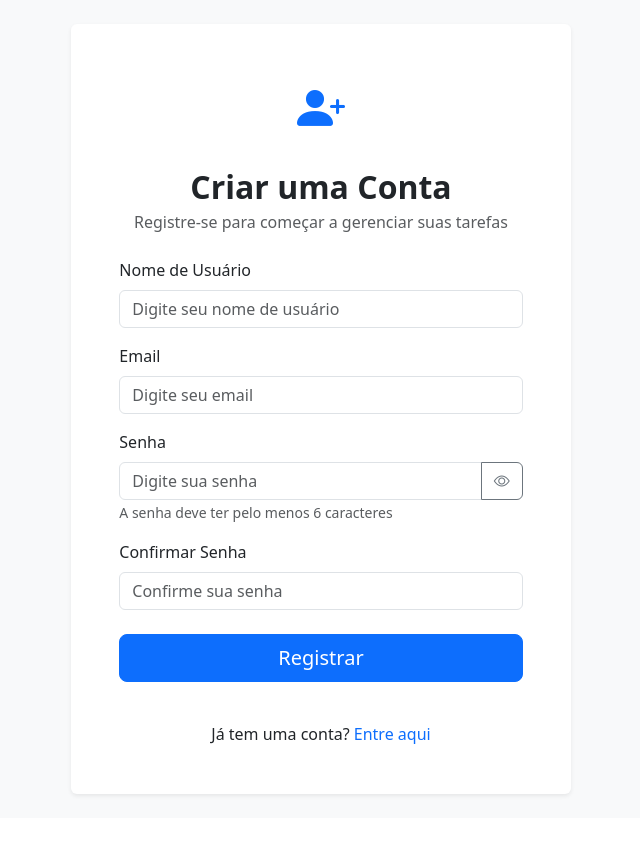
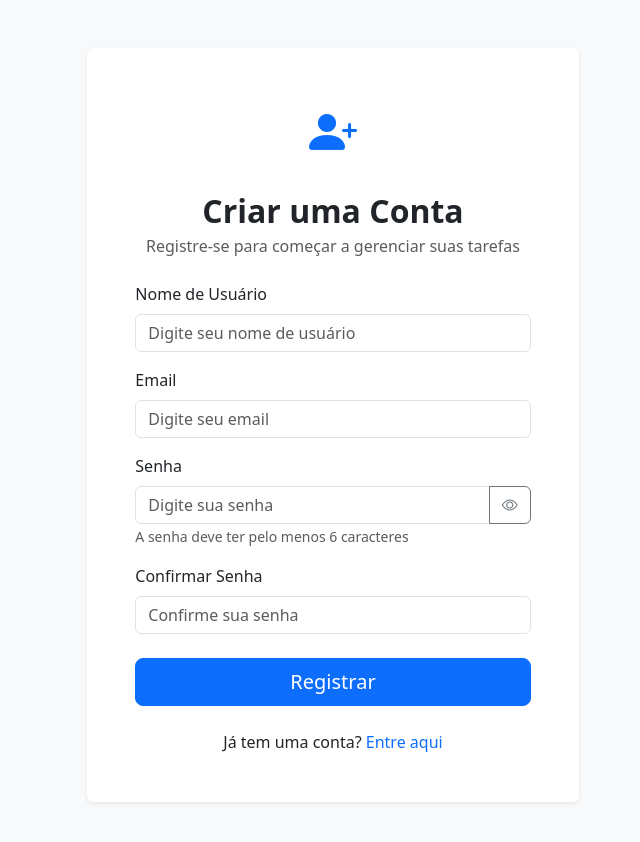
Before and after one commit to MtMath/todo-react-sliced, a React (Vite) app: page /register in a window 1280 px wide. Shown: the top 842 px of the page, without its empty margins (307-947 px from the left). Before the commit the page ends 818 px from the top, so only its background shows below. Built offline with nearby package versions, Linux system fonts and the light colour scheme; no server answers.

Commit message:
fix(Register): incorrect form spacing

```diff
--- a/src/pages/register/index.tsx
+++ b/src/pages/register/index.tsx
@@ -103,11 +103,16 @@ export const RegisterPage: React.FC = () => {
   return (
     <PageContainer
       fluid
-      className="bg-light min-vh-100 d-flex align-items-center"
+      className="bg-light min-vh-100 d-flex align-items-center justify-content-center py-5"
     >
-      <Row className="justify-content-center w-100">
-        <Col xs={12} sm={10} md={8} lg={6} xl={5} xxl={4}>
-          <Card>
+      <Row className="justify-content-center w-100 m-0">
+        <Col xs={12} sm={10} md={8} lg={6} xl={5} xxl={4} className="px-3">
+          <motion.div
+            initial={{ opacity: 0, y: 20 }}
+            animate={{ opacity: 1, y: 0 }}
+            transition={{ duration: 0.5 }}
+          >
+            <Card className="shadow-sm border-0">
               <Form onSubmit={handleSubmit}>
                 <Card.Body className="p-4 p-md-5">
                   <motion.div
@@ -146,7 +151,7 @@ export const RegisterPage: React.FC = () => {
                     initial="hidden"
                     animate="visible"
                   >
-                  <motion.div variants={itemVariants}>
+                    <motion.div variants={itemVariants} className="mb-3">
                       <FormField
                         label="Nome de Usuário"
                         type="text"
@@ -160,7 +165,7 @@ export const RegisterPage: React.FC = () => {
                       />
                     </motion.div>
 
-                  <motion.div variants={itemVariants}>
+                    <motion.div variants={itemVariants} className="mb-3">
                       <FormField
                         label="Email"
                         type="email"
@@ -173,7 +178,7 @@ export const RegisterPage: React.FC = () => {
                       />
                     </motion.div>
 
-                  <motion.div variants={itemVariants}>
+                    <motion.div variants={itemVariants} className="mb-3">
                       <FormField
                         label="Senha"
                         type={showPassword ? "text" : "password"}
@@ -214,11 +219,11 @@ export const RegisterPage: React.FC = () => {
                       />
                     </motion.div>
 
-                  <motion.div variants={itemVariants}>
+                    <motion.div variants={itemVariants} className="mb-3">
                       <Button
                         variant="primary"
                         type="submit"
-                      className="w-100 mb-3 py-2"
+                        className="w-100 py-2"
                         size="lg"
                         disabled={loading}
                         loading={loading}
@@ -230,7 +235,9 @@ export const RegisterPage: React.FC = () => {
                   </motion.div>
 
                   <motion.div
-                  variants={itemVariants}
+                    initial={{ opacity: 0 }}
+                    animate={{ opacity: 1 }}
+                    transition={{ delay: 0.6 }}
                     className="text-center mt-4"
                   >
                     <p className="mb-0">
@@ -243,6 +250,7 @@ export const RegisterPage: React.FC = () => {
                 </Card.Body>
               </Form>
             </Card>
+          </motion.div>
         </Col>
       </Row>
     </PageContainer>
```
Lines whose indentation alone changed are shown as unchanged.
